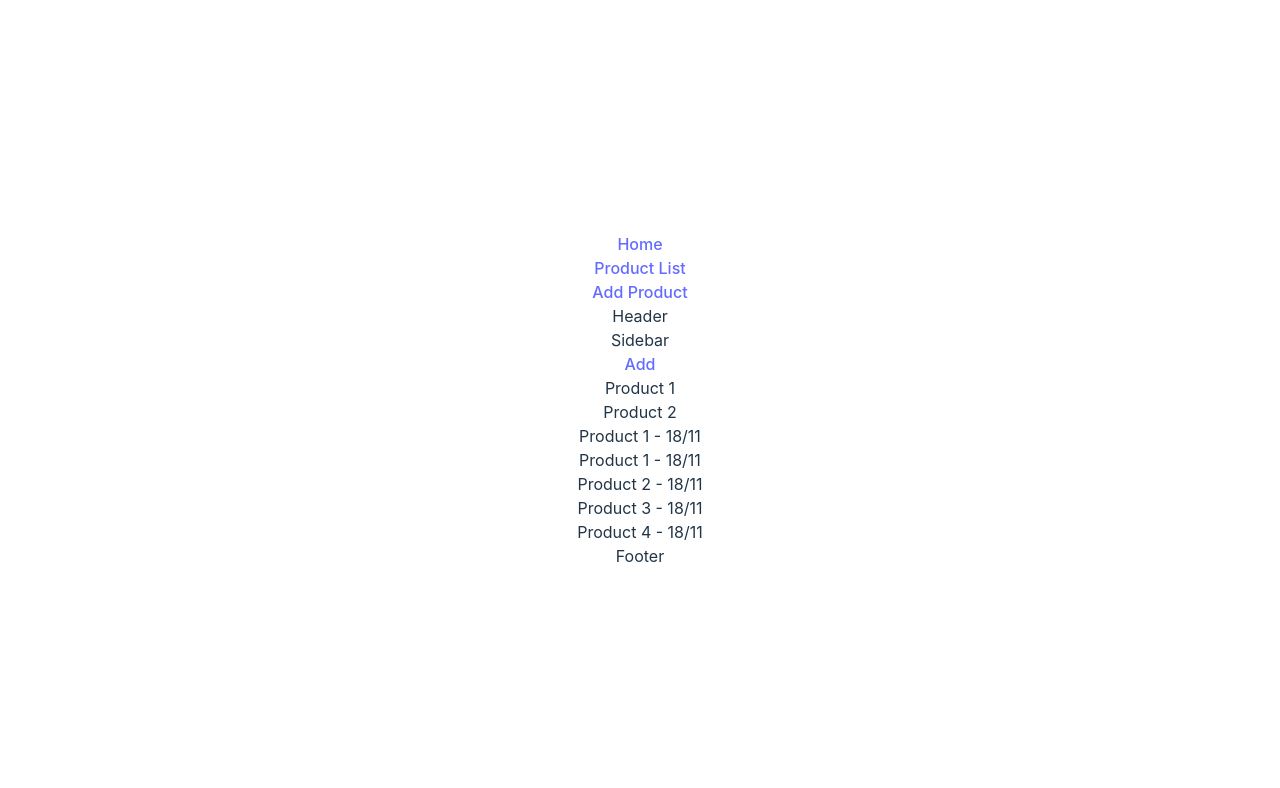
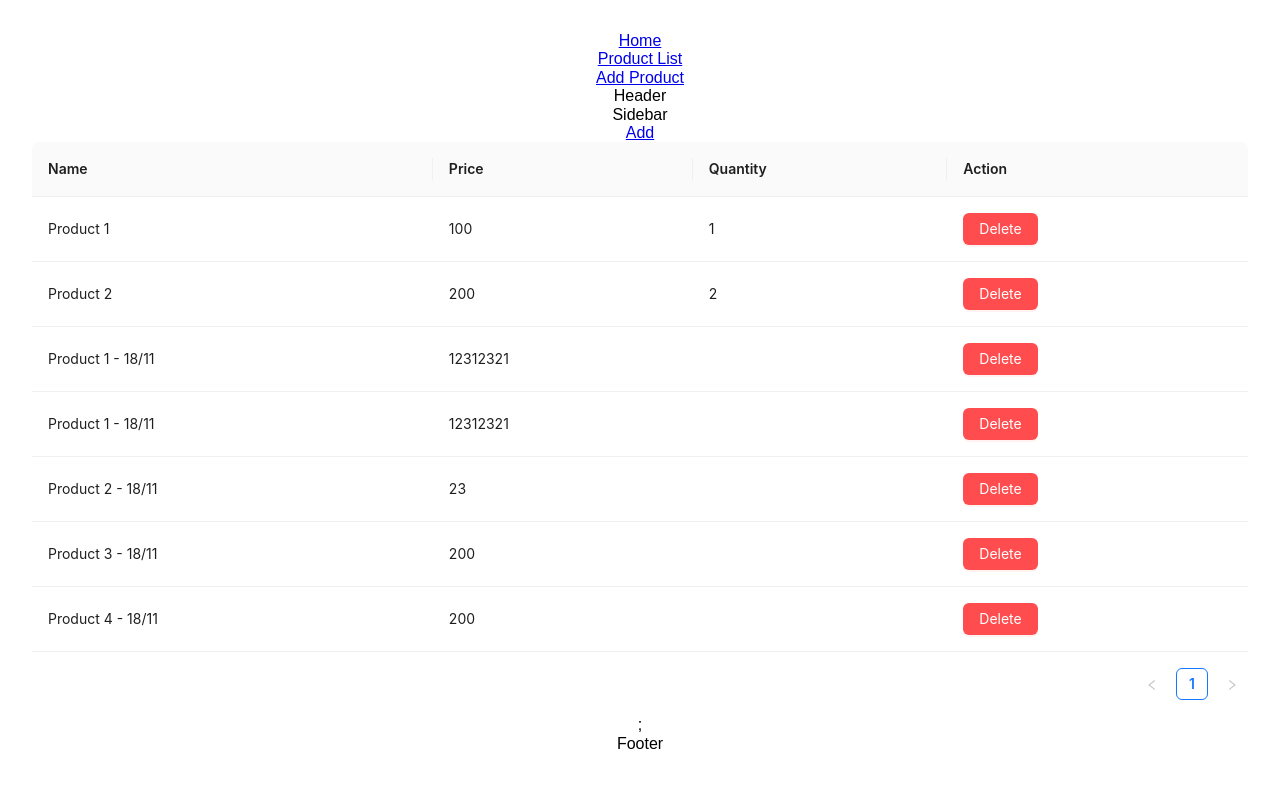
Before and after one commit to datlt2306/FPL-WEB209, a React (Vite) app: page /admin/products in a window 1280 px wide. Shown: the top 788 px of the page. Built offline with nearby package versions, Linux system fonts and the light colour scheme; data requests are answered from the project's data file.

Commit message:
add antd

```diff
--- a/package.json
+++ b/package.json
@@ -10,6 +10,7 @@
   },
   "dependencies": {
     "@reduxjs/toolkit": "^1.9.0",
+    "antd": "^5.0.1",
     "axios": "^1.1.3",
     "react": "^18.2.0",
     "react-dom": "^18.2.0",
--- a/src/components/product.tsx
+++ b/src/components/product.tsx
@@ -3,24 +3,103 @@ import { Link } from "react-router-dom";
 import { useGetProductsQuery } from "../apiSlice/product";
 import { useAppDispatch, useAppSelector } from "../app/hook";
 import { fetchProducts } from "../slice/product";
+import { Space, Table, Button, Popconfirm, message } from "antd";
+const { Column } = Table;
+type Props = {};
+const dataSource = [
+    {
+        key: "1",
+        name: "Mike",
+        age: 32,
+        address: "10 Downing Street",
+    },
+    {
+        key: "2",
+        name: "John",
+        age: 42,
+        address: "10 Downing Street",
+    },
+];
+const columns = [
+    {
+        title: "Name",
+        dataIndex: "name",
+        key: "name",
+    },
+    {
+        title: "Price",
+        dataIndex: "price",
+        key: "price",
+    },
+    {
+        title: "Quantity",
+        dataIndex: "quantity",
+        key: "quantity",
+    },
+];
 
-type Props = {};
+// "id": 1,
+//       "name": "Product 1",
+//       "price": 100,
+//       "quantity": 1
 
 const Product = (props: Props) => {
-    const { data: products, isLoading, error } = useGetProductsQuery();
+    const { data: products = [], isLoading, error } = useGetProductsQuery();
     // const dispatch = useAppDispatch();
     // const products = useAppSelector((state) => state.products.value);
     // useEffect(() => {
     //     dispatch(fetchProducts());
     // }, []
-    if (isLoading) return <div>Loading...</div>;
-    if (error) return <div>Error</div>;
+    // if (isLoading) return <div>Loading...</div>;
+    // if (error) return <div>Error</div>;
+
+    const getData = () => {
+        return products.map((product) => ({
+            key: product.id,
+            name: product.name,
+            price: product.price,
+            quantity: product.quantity,
+        }));
+    };
+
+    const confirm = () => {
+        message.info("Clicked on Yes.");
+    };
     return (
         <div>
-            <Link to="/admin/products/add">Add</Link>
-            {products!.map((product) => (
+            <Link type="primary" to="/admin/products/add">
+                Add
+            </Link>
+            {/* {products!.map((product) => (
                 <div key={product.id}>{product.name}</div>
-            ))}
+            ))} */}
+            <Table dataSource={getData()}>
+                <Column title="Name" dataIndex="name" key="name" />
+                <Column title="Price" dataIndex="price" key="price" />
+                <Column title="Quantity" dataIndex="quantity" key="quantity" />
+                <Column
+                    title="Action"
+                    key="action"
+                    render={() => {
+                        return (
+                            <Space size="middle">
+                                <Popconfirm
+                                    title="Mày có muốn xóa không?"
+                                    placement="top"
+                                    onConfirm={confirm}
+                                    okText="Yes"
+                                    cancelText="No"
+                                >
+                                    <Button type="primary" danger>
+                                        Delete
+                                    </Button>
+                                </Popconfirm>
+                            </Space>
+                        );
+                    }}
+                ></Column>
+            </Table>
+            ;
         </div>
     );
 };
--- a/src/interfaces/product.ts
+++ b/src/interfaces/product.ts
@@ -1,5 +1,6 @@
 export interface IProduct {
     id?: number;
     name: string;
-    price: number
+    price: number,
+    quantity: number
 }
--- a/src/layouts/LayoutAdmin.tsx
+++ b/src/layouts/LayoutAdmin.tsx
@@ -1,4 +1,3 @@
-import React from "react";
 import { Outlet } from "react-router-dom";
 
 type Props = {};
--- a/src/layouts/LayoutWebsite.tsx
+++ b/src/layouts/LayoutWebsite.tsx
@@ -1,4 +1,3 @@
-import React from "react";
 import { Outlet } from "react-router-dom";
 
 type Props = {};
--- a/src/main.tsx
+++ b/src/main.tsx
@@ -2,7 +2,8 @@ import ReactDOM from "react-dom/client";
 import { Provider } from "react-redux";
 import App from "./App";
 import store from "./app/store";
-import "./index.css";
+import "antd/dist/reset.css";
+// import "./index.css";
 import { BrowserRouter } from "react-router-dom";
 
 ReactDOM.createRoot(document.getElementById("root") as HTMLElement).render(
```
Also changed, not shown: 1 other file (tests, documents, lock files or other folders).
